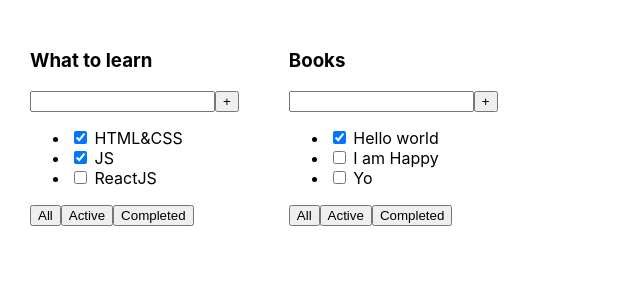
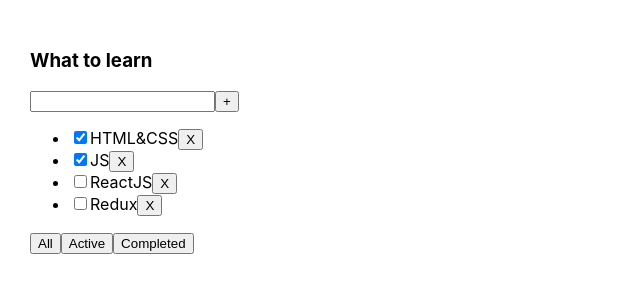
Before and after one commit to allexmorozovv/todolist-main, a React (Create React App) app: page / in a window 1280 px wide. Shown: the top 300 px of the page, without its empty margins (0-640 px from the left). Built offline with nearby package versions, Linux system fonts and the light colour scheme.

Commit message:
add removeTask and changeTask

```diff
--- a/src/App.tsx
+++ b/src/App.tsx
@@ -1,22 +1,43 @@
-import React from 'react';
+import React, {useState} from 'react';
 import './App.css';
-import {Todolist} from "./Todolist";
+import {TasksType, Todolist} from "./Todolist";
+
+export type FilterValuesType = 'all' | 'active' | 'completed'
 
 function App() {
-    const tasks1 =[
-        { id: 1, title: "HTML&CSS", isDone: true },
-        { id: 2, title: "JS", isDone: true },
-        { id: 3, title: "ReactJS", isDone: false }
-    ]
-    const tasks2 = [
-        { id: 1, title: "Hello world", isDone: true },
-        { id: 2, title: "I am Happy", isDone: false },
-        { id: 3, title: "Yo", isDone: false }
-    ]
+    let [tasks, setTasks] = useState<Array<TasksType>>([
+        {id: 1, title: "HTML&CSS", isDone: true},
+        {id: 2, title: "JS", isDone: true},
+        {id: 3, title: "ReactJS", isDone: false},
+        {id: 4, title: "Redux", isDone: false}
+    ])
+
+    let [filter, setFilter] = useState<FilterValuesType>('all')
+
+    const removeTask = (id: number) => {
+        let filteredTasks = tasks.filter(t => t.id !== id)
+        setTasks(filteredTasks)
+    }
+
+    const changeFilter = (value: FilterValuesType) => {
+        setFilter(value)
+    }
+
+    let taskForTodolist = tasks
+    if (filter === 'active') {
+        taskForTodolist = tasks.filter(t => t.isDone === false)
+    }
+    if (filter === 'completed') {
+        taskForTodolist = tasks.filter(t => t.isDone === true)
+    }
+
     return (
         <div className="App">
-            <Todolist title={'What to learn'} tasks={tasks1}/>
-            <Todolist title={'Books'} tasks={tasks2}/>
+            <Todolist title={'What to learn'}
+                      tasks={taskForTodolist}
+                      removeTask={removeTask}
+                      changeFilter={changeFilter}
+            />
         </div>
     );
 }
--- a/src/Todolist.tsx
+++ b/src/Todolist.tsx
@@ -1,15 +1,20 @@
 import React from "react";
-type TasksType={
-    id:number
-    title:string
-    isDone:boolean
+import {FilterValuesType} from "./App";
+
+export type TasksType = {
+    id: number
+    title: string
+    isDone: boolean
 }
-export type TodolistPropsType={
-    title:string
-    tasks:Array<TasksType>
+export type TodolistPropsType = {
+    title: string
+    tasks: Array<TasksType>
+    removeTask: (id: number) => void
+    changeFilter: (value: FilterValuesType) => void
 }
 
-export const Todolist = (props:TodolistPropsType) => {
+export const Todolist = (props: TodolistPropsType) => {
+
     return (
         <div>
             <h3>{props.title}</h3>
@@ -18,14 +23,18 @@
                 <button>+</button>
             </div>
             <ul>
-                <li><input type="checkbox" checked={props.tasks[0].isDone}/> <span>{props.tasks[0].title}</span></li>
-                <li><input type="checkbox" checked={props.tasks[1].isDone}/> <span>{props.tasks[1].title}</span></li>
-                <li><input type="checkbox" checked={props.tasks[2].isDone}/> <span>{props.tasks[2].title}</span></li>
+                {
+                    props.tasks.map(t => <li><input type="checkbox" checked={t.isDone}/>
+                            <span>{t.title}</span>
+                            <button onClick={() => props.removeTask(t.id)}>X</button>
+                        </li>
+                    )
+                }
             </ul>
             <div>
-                <button>All</button>
-                <button>Active</button>
-                <button>Completed</button>
+                <button onClick={() => props.changeFilter('all')}>All</button>
+                <button onClick={() => props.changeFilter('active')}>Active</button>
+                <button onClick={() => props.changeFilter('completed')}>Completed</button>
             </div>
         </div>
     )
```
